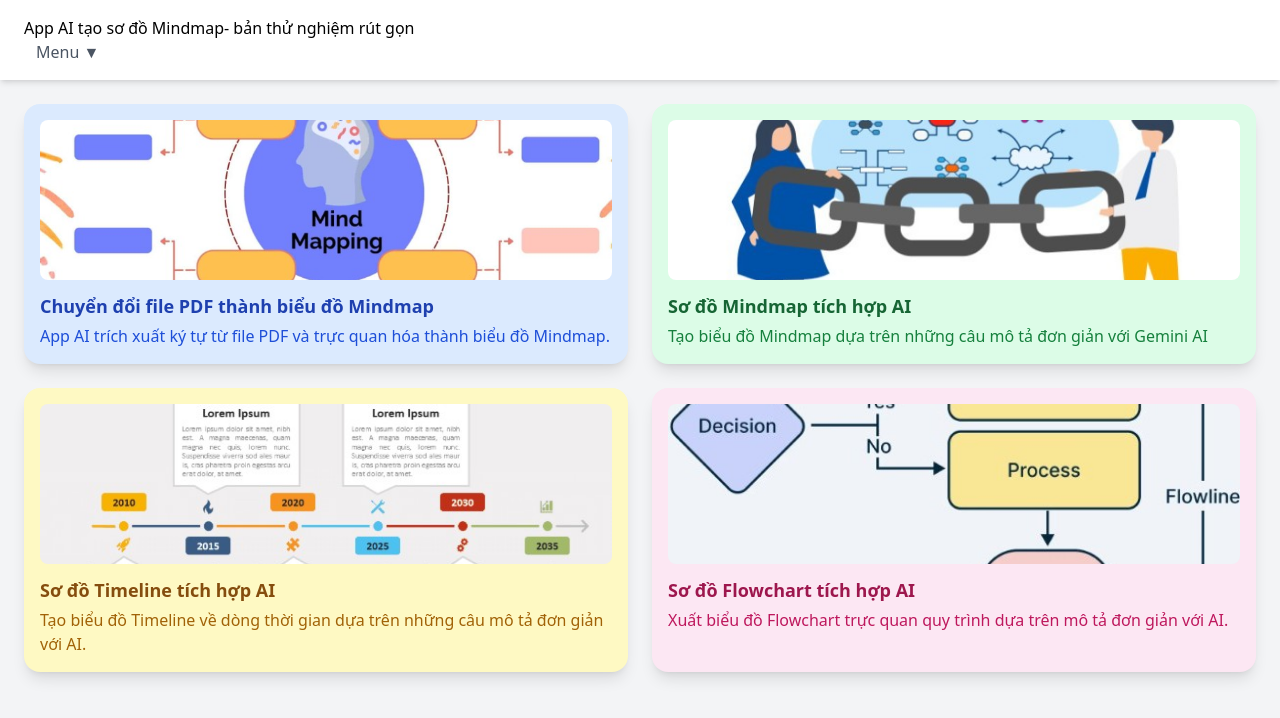
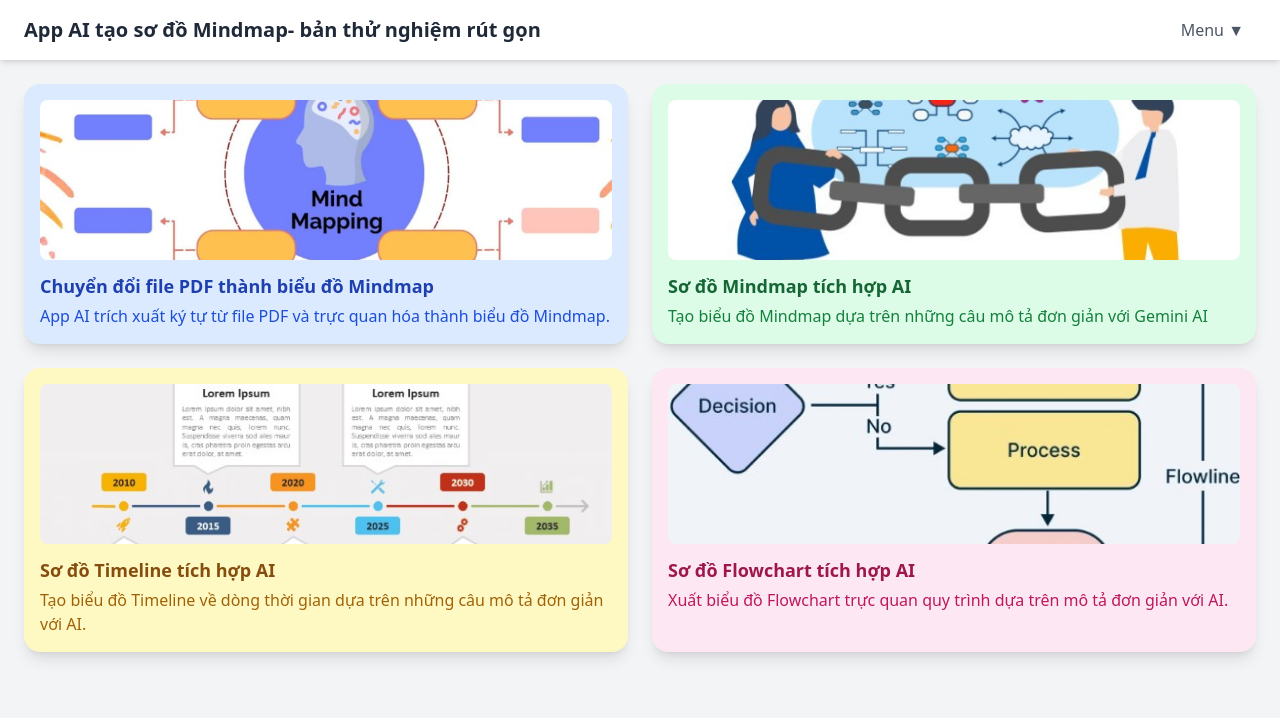
Before and after one commit to trananquan/mindmap, a plain HTML site: page index.html in a window 1280 px wide. Drawn offline with nearby package versions, Linux system fonts and the light colour scheme.

Commit message:
Update index.html

```diff
--- a/index.html
+++ b/index.html
@@ -10,7 +10,7 @@
 
   <!-- Navbar -->
   <nav class="bg-white shadow-md px-6 py-4 flex justify-between items-center relative">
-    <h1">App AI tạo sơ đồ Mindmap- bản thử nghiệm rút gọn</h1>
+    <h1 class="text-xl font-bold text-gray-800" >App AI tạo sơ đồ Mindmap- bản thử nghiệm rút gọn</h1>
     <div class="relative">
       <button id="dropdownButton" class="text-gray-600 hover:text-blue-500 mx-3 focus:outline-none">
         Menu ▼
```
